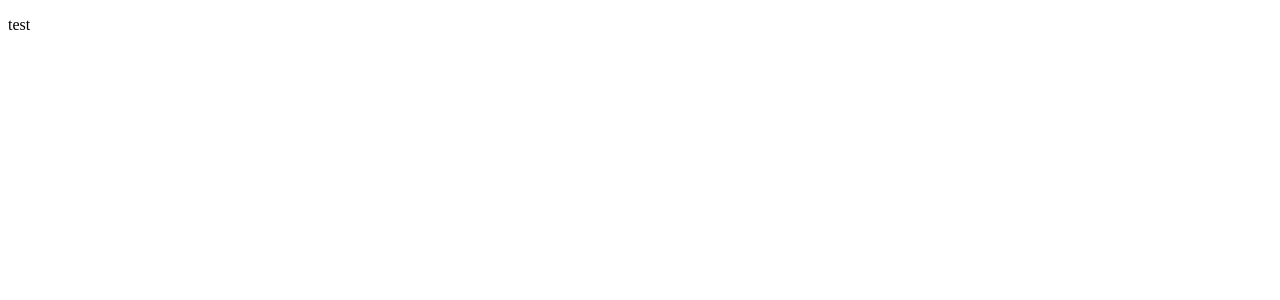
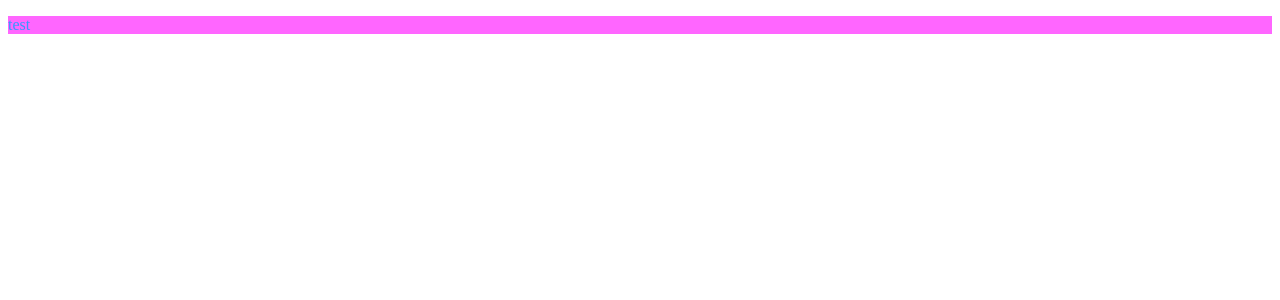
Before and after one commit to CLangbort/social-imphacked, a React app: page / in a window 1280 px wide. Shown: the top 300 px of the page. Built offline with nearby package versions, Linux system fonts and the light colour scheme; the HTML template or start-up script is replaced by a standard one.

Commit message:
added sass + scss test file

```diff
--- a/app/src/components/time-container.jsx
+++ b/app/src/components/time-container.jsx
@@ -1,9 +1,12 @@
 import React from 'react';
+import '../stylesheets/components/time-container.scss';
 
 export default class TimeContainer extends React.Component {
   render () {
     return (
-      <p>test</p>
+      <p className='time-container'>
+        test
+      </p>
     );
   }
 }
--- /dev/null
+++ b/app/src/stylesheets/components/time-container.scss
@@ -0,0 +1,7 @@
+$bg-color: #ff66ff;
+$color: #3399ff;
+
+.time-container {
+  background: $bg-color;
+  color: $color;
+}
--- a/webpack.config.js
+++ b/webpack.config.js
@@ -15,12 +15,16 @@ var config = {
     contentBase: BUILD_DIR,
     port: 3000
   },
-  module : {
-    loaders : [
+  module: {
+    loaders: [
       {
-        test : /\.jsx?/,
-        include : APP_DIR,
-        loader : 'babel-loader'
+        test: /\.jsx?/,
+        include: APP_DIR,
+        loader: 'babel-loader'
+      },
+      {
+        test: /\.scss/,
+        loader: 'style-loader!css-loader!autoprefixer-loader!sass-loader'
       }
     ]
   }
```
Also changed, not shown: package.json (+7 -2 lines).
